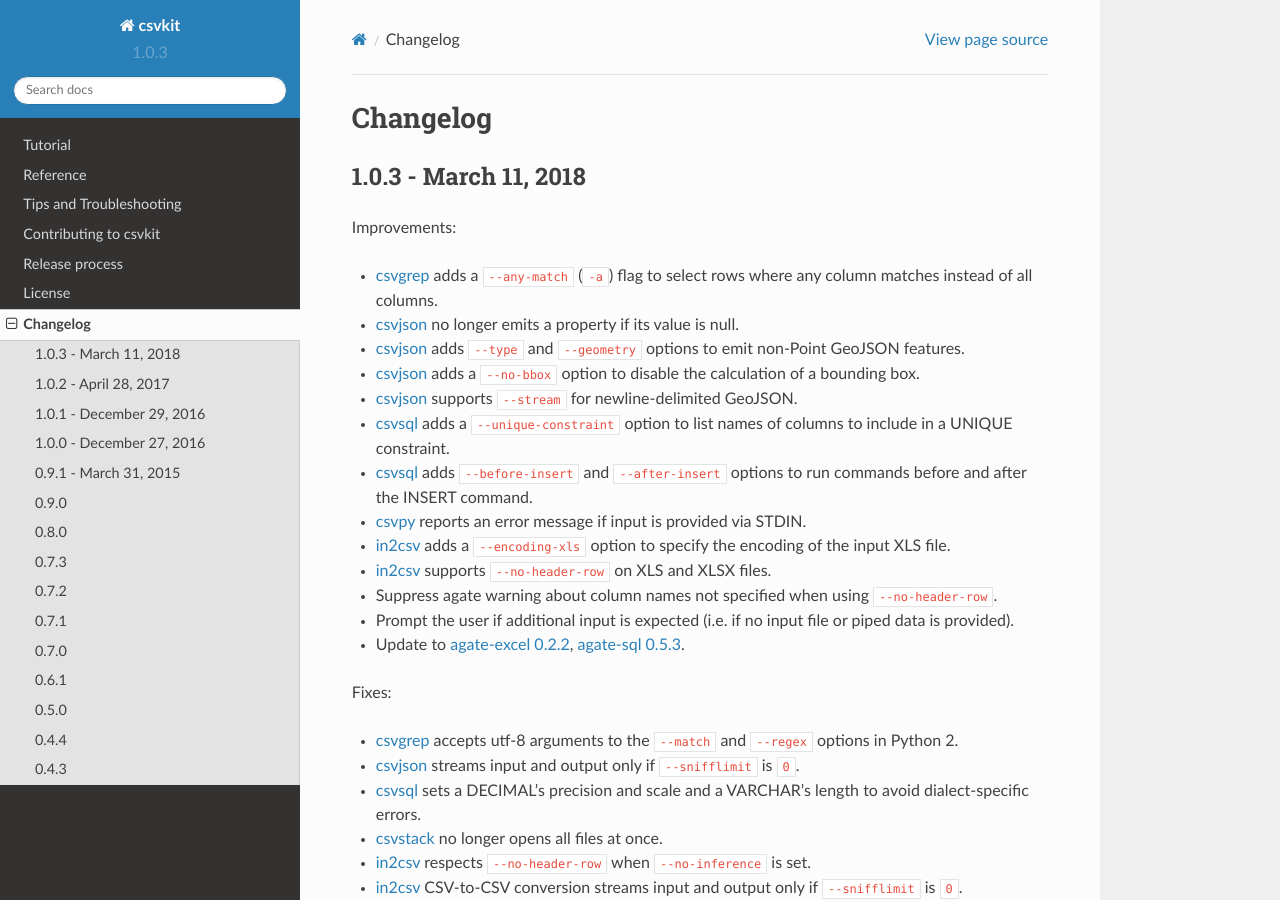
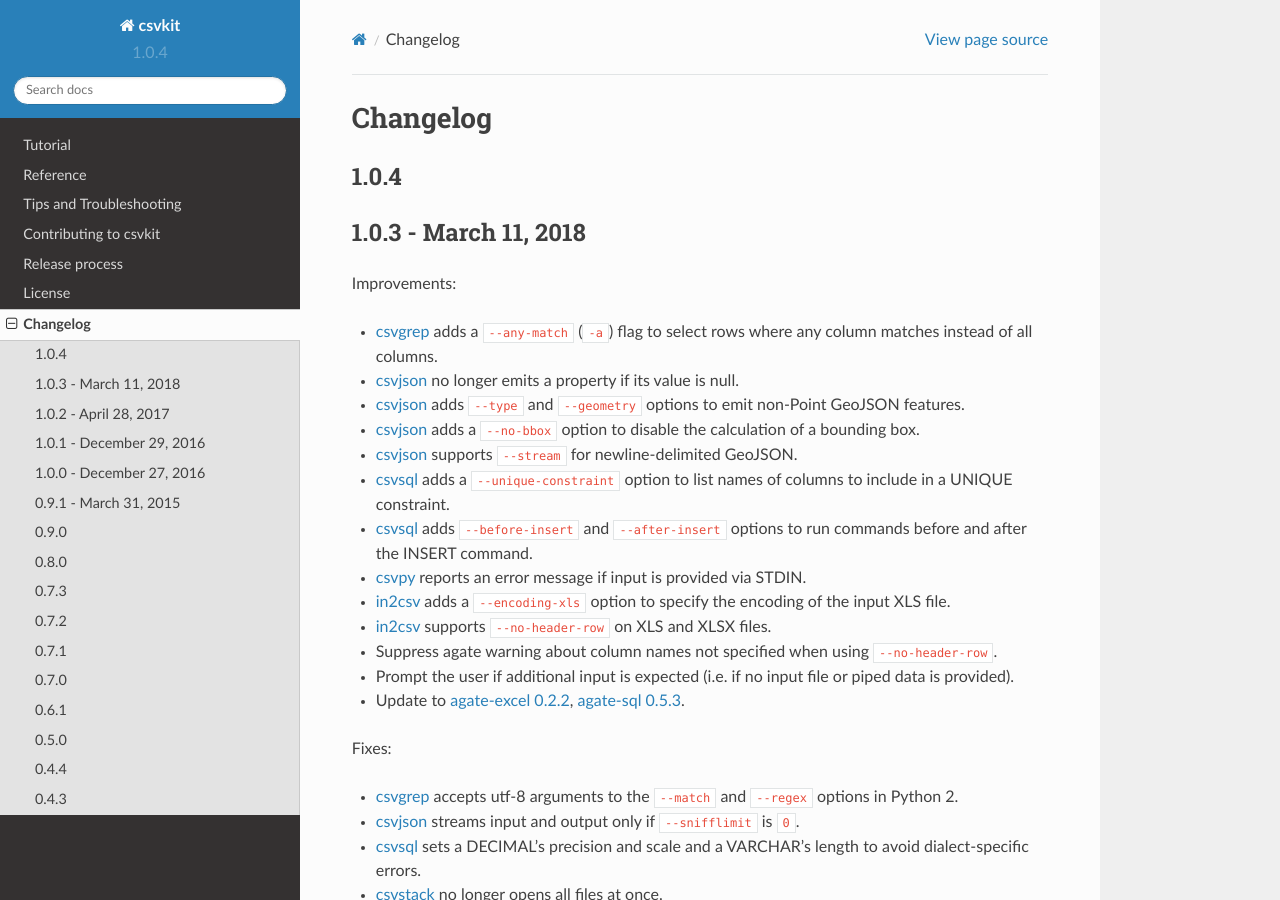
Before and after one commit to wireservice/csvkit, a Sphinx documentation site: the page built from docs/changelog.rst, in a window 1280 px wide and 900 px high. Built offline with Sphinx 7.4.7 and the Read the Docs theme 2.0.0, drawn with Linux system fonts in a browser that asks for light colours.

Commit message:
Update to version 1.0.4 for development.

```diff
--- a/CHANGELOG.rst
+++ b/CHANGELOG.rst
@@ -1,3 +1,6 @@
+1.0.4
+-----
+
 1.0.3 - March 11, 2018
 ----------------------
 
--- a/docs/conf.py
+++ b/docs/conf.py
@@ -41,9 +41,9 @@
 # built documents.
 #
 # The short X.Y version.
-version = '1.0.3'
+version = '1.0.4'
 # The full version, including alpha/beta/rc tags.
-release = '1.0.3'
+release = '1.0.4'
 
 # List of patterns, relative to source directory, that match files and
 # directories to ignore when looking for source files.
--- a/setup.py
+++ b/setup.py
@@ -18,7 +18,7 @@
 
 setup(
     name='csvkit',
-    version='1.0.3',
+    version='1.0.4',
     description='A suite of command-line tools for working with CSV, the king of tabular file formats.',
     long_description=open('README.rst').read(),
     author='Christopher Groskopf',
```
Also changed, not shown: 1 other file.
